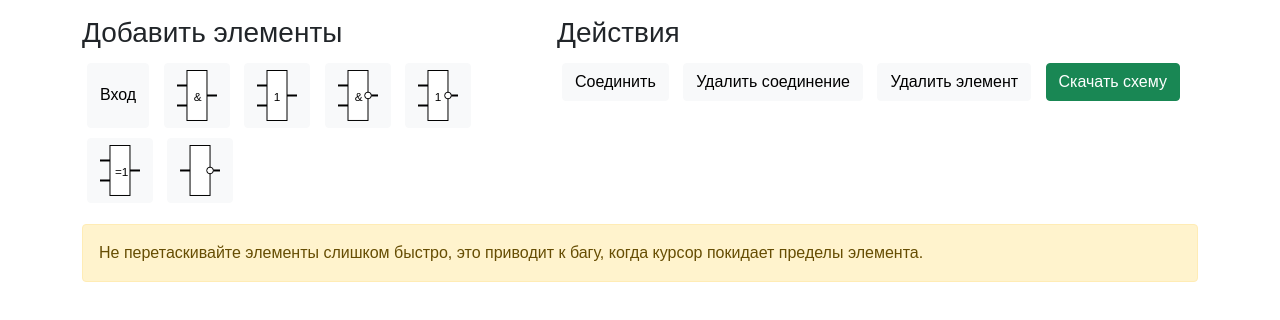
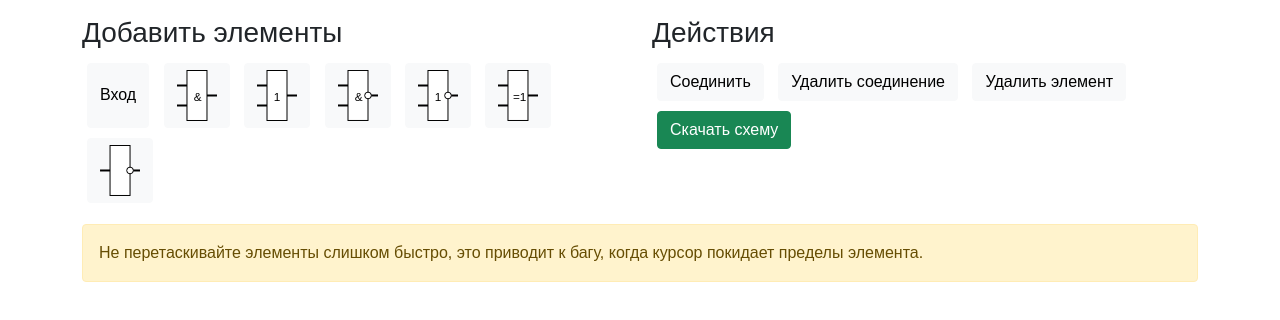
Before and after one commit to RusAbk/logic_schemes, a plain HTML site: page index.html in a window 1280 px wide. Drawn offline with nearby package versions, Linux system fonts and the light colour scheme; a script that the page names is missing.

Commit message:
changed tolls panels ratio to 1:1

```diff
--- a/index.html
+++ b/index.html
@@ -11,7 +11,7 @@
 <body>
     <div class="container mt-3">
         <div class="row mb-3">
-            <div class="col-5">
+            <div class="col-6">
                 <h3>Добавить элементы</h3>
                 <button id="btnAddInput" class="btn btn-light" style="height: 65px;">Вход</button>
                 <button id="btnAddAnd" class="btn btn-light"><img src="img/and_node.svg"></button>
@@ -21,7 +21,7 @@
                 <button id="btnAddXor" class="btn btn-light"><img src="img/xor_node.svg"></button>
                 <button id="btnAddInv" class="btn btn-light"><img src="img/not_node.svg"></button>
             </div>
-            <div class="col-7">
+            <div class="col-6">
                 <h3>Действия</h3>
                 <button class="btn btn-light" id='btnLinkMode'>Соединить</button>
                 <button class="btn btn-light" id='btnRemoveLinkMode'>Удалить соединение</button>
```
